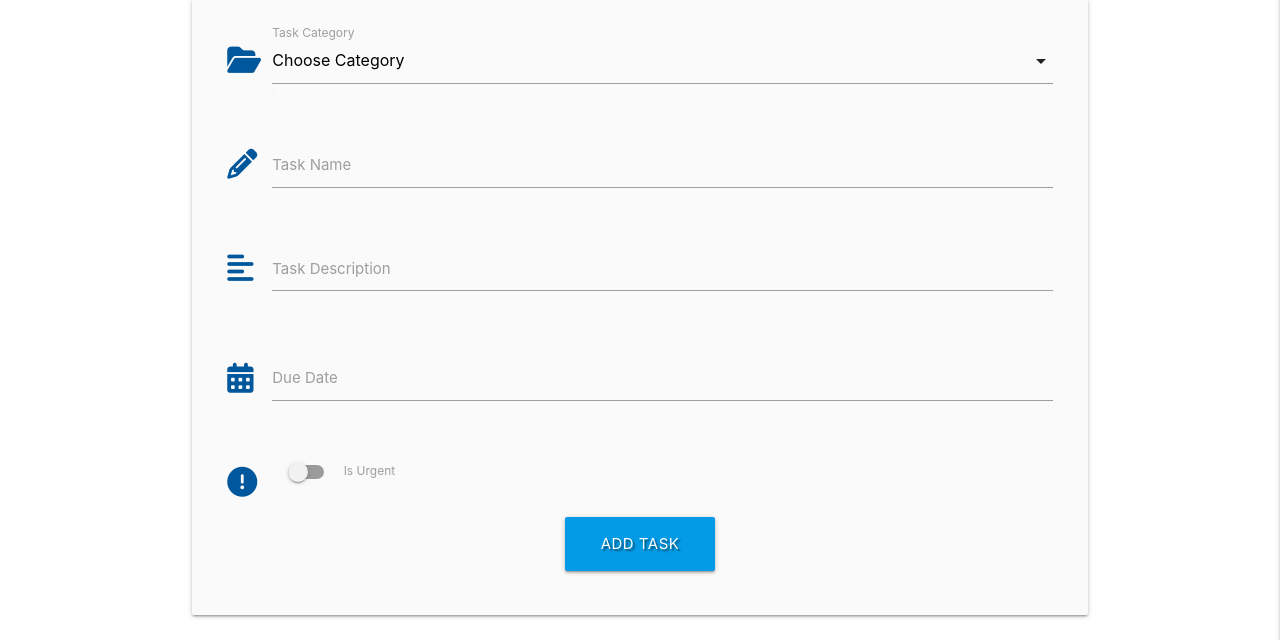
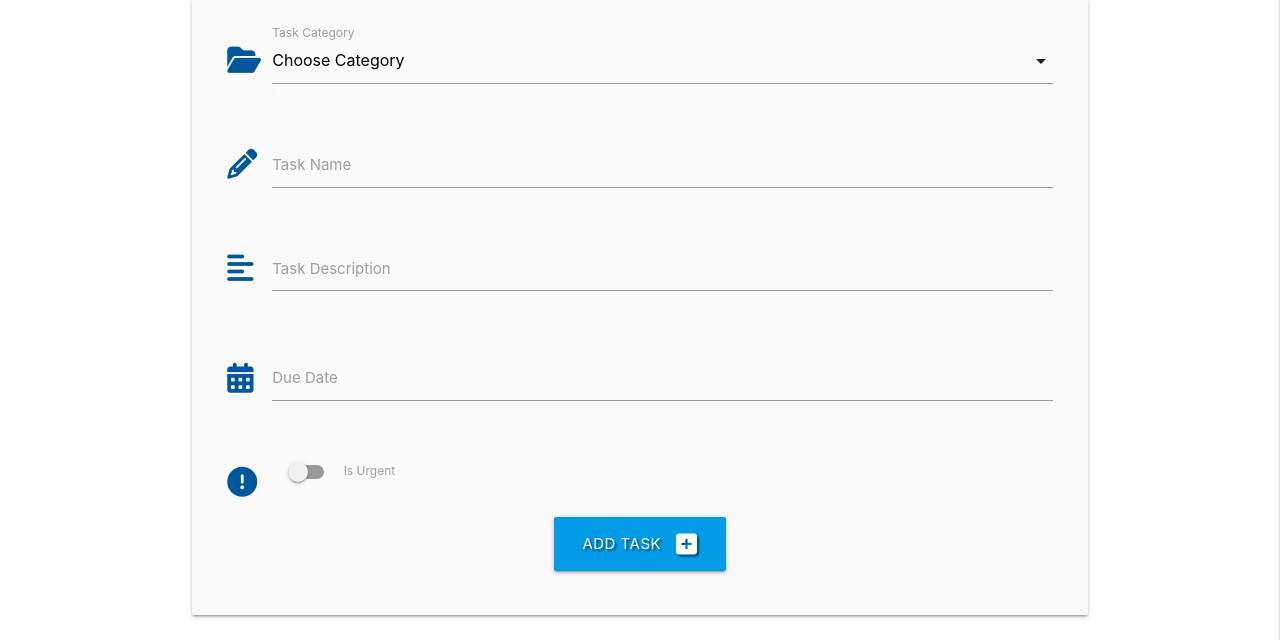
Before and after one commit to TaherCCG/task-manager-project-mongodb, a Python web app: template templates/add_task.html in a window 1280 px wide. Shown: the part 160-800 px from the top of the page. Run offline with Jinja, Linux system fonts and the light colour scheme; the template is opened without the code that fills it, so the values that code supplies are empty.

Commit message:
FIX:  Typo for fontawesome icon from fa-plu-square to fa-plus-square

```diff
--- a/templates/add_task.html
+++ b/templates/add_task.html
@@ -61,7 +61,7 @@
             <div class="row">
                 <div class="col s12 center-align">
                     <button class="btn-large light-blue darken-1 text-shadow">
-                        Add Task <i class="fas fa-plu-square right"></i>
+                        Add Task <i class="fas fa-plus-square right"></i>
                     </button>
                 </div>
             </div>
```
